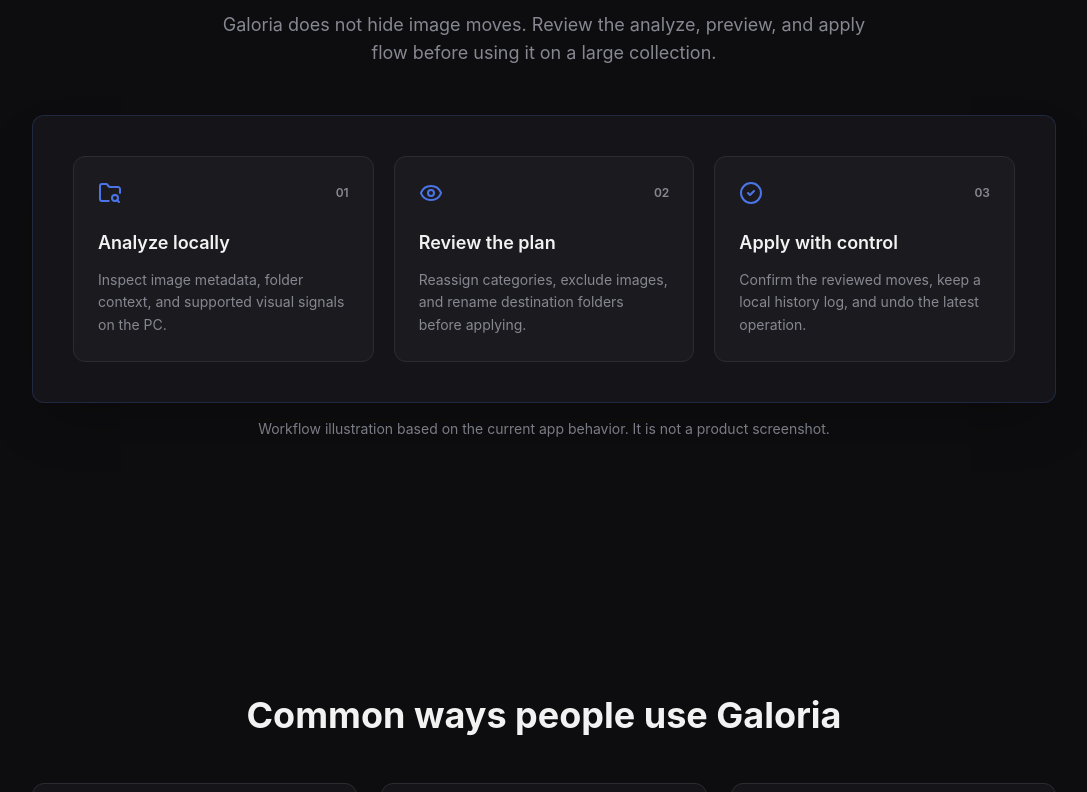
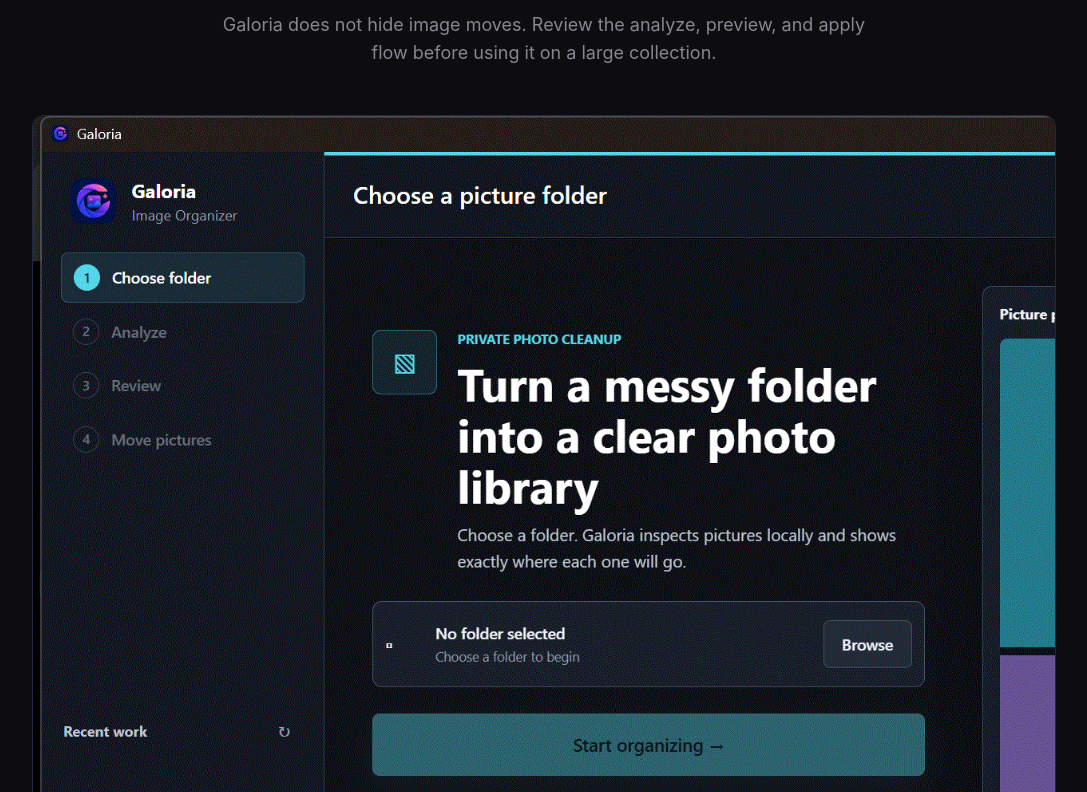
Before and after one commit to galoria-ai/galoria-ai.github.io, a React (Vite) app: page / in a window 1280 px wide. Shown: the part 5588-6380 px from the top of the page, without its empty margins (96-1183 px from the left). Built offline with nearby package versions, Linux system fonts and the light colour scheme.

Commit message:
Add real Galoria workflow recording

```diff
--- a/src/components/DemoSection.tsx
+++ b/src/components/DemoSection.tsx
@@ -1,4 +1,5 @@
 import { CheckCircle2, Eye, FolderSearch } from "lucide-react";
+import demoGif from "../assets/galoria-real-demo.gif";
 
 const workflow = [
   {
@@ -33,24 +34,13 @@ const DemoSection = () => {
         </div>
 
         <div className="mx-auto mt-12 max-w-5xl">
-          <div className="overflow-hidden rounded-xl border border-primary/20 bg-card p-6 shadow-2xl md:p-10">
-            <div className="grid gap-5 md:grid-cols-3">
-              {workflow.map((step, index) => (
-                <article key={step.title} className="rounded-xl border border-border bg-secondary/40 p-6">
-                  <div className="flex items-center justify-between">
-                    <step.icon className="h-6 w-6 text-primary" />
-                    <span className="text-xs font-semibold text-muted-foreground">0{index + 1}</span>
-                  </div>
-                  <h3 className="mt-6 text-lg font-semibold text-foreground">{step.title}</h3>
-                  <p className="mt-3 text-sm leading-relaxed text-muted-foreground">{step.description}</p>
-                </article>
-              ))}
-            </div>
+          <div className="overflow-hidden rounded-xl border border-primary/20 bg-card shadow-2xl">
+            <img src={demoGif} alt="Real Galoria AI app workflow showing a selected picture folder, proposed categories, and the review screen" width="1280" height="900" loading="lazy" className="h-auto w-full bg-background" />
           </div>
         </div>
 
         <p className="mx-auto mt-4 max-w-xl text-center text-sm text-muted-foreground/90">
-          Workflow illustration based on the current app behavior. It is not a product screenshot.
+          Real Galoria app recording: choose a picture folder, inspect proposed categories, and review every move before approval.
         </p>
       </div>
     </section>
```
Also changed, not shown: src/assets/galoria-real-demo.gif (added), 20 other files (tests, documents, lock files or other folders).
